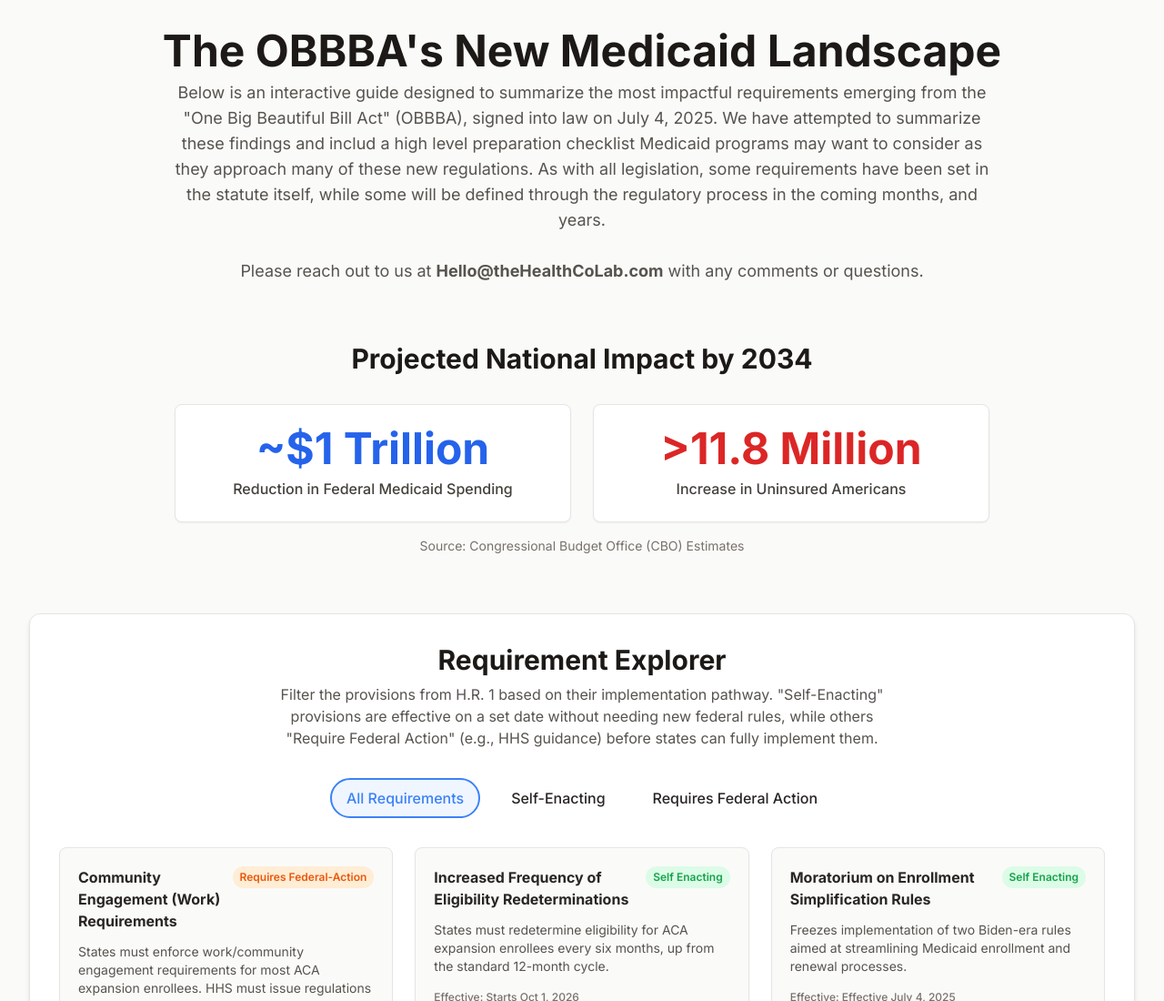
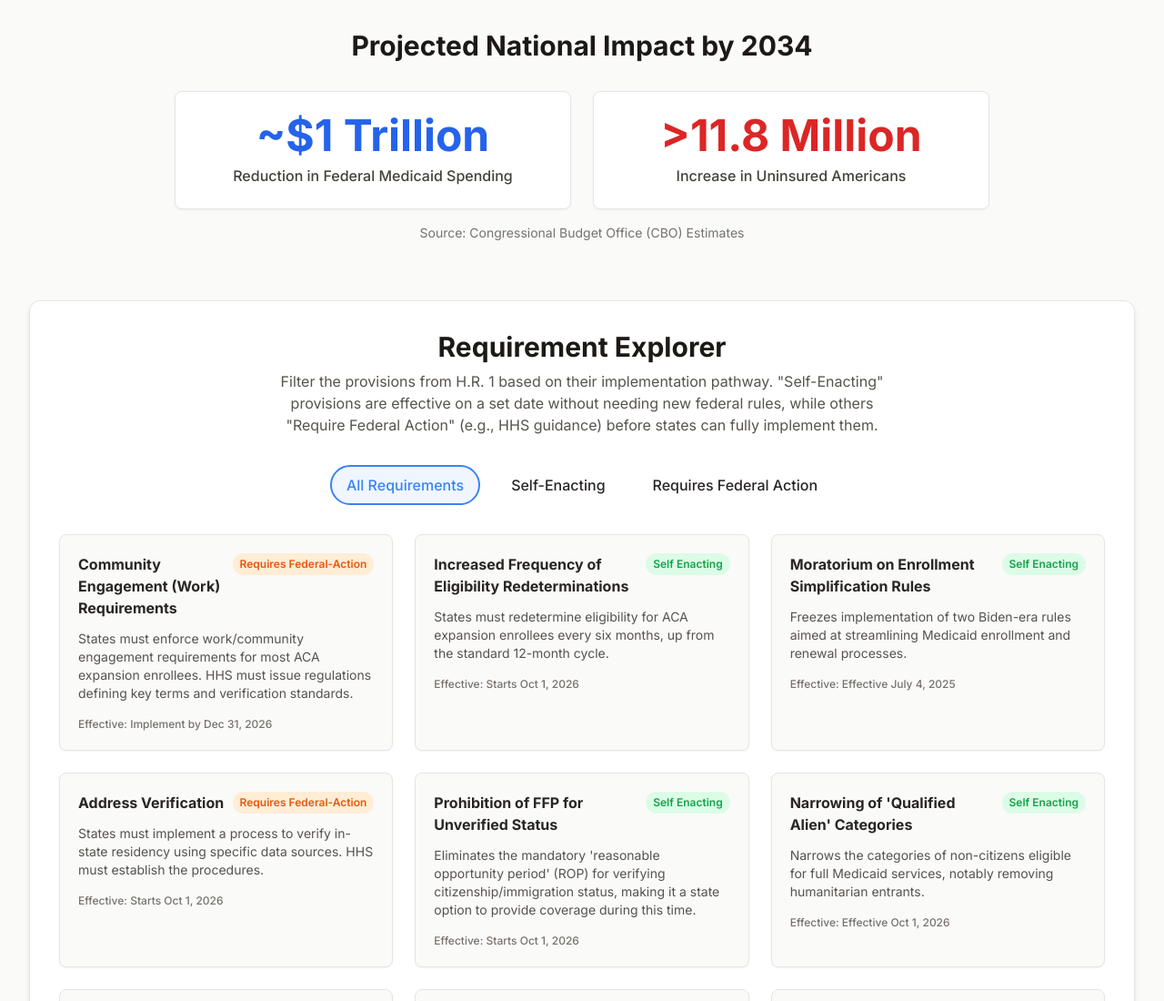
Before and after one commit to aaronholman/Public, a plain HTML site: page index.html in a window 1280 px wide. Shown: the top 1100 px of the page at 91% size. Drawn offline with nearby package versions, Linux system fonts and the light colour scheme.

Commit message:
Update index.html
Took out header (put it instead in the CMS)

```diff
--- a/index.html
+++ b/index.html
@@ -23,11 +23,6 @@
 <body class="bg-stone-50 text-stone-800">
 
     <div class="container mx-auto p-4 md:p-8">
-
-        <header class="text-center mb-10 md:mb-16">
-            <h1 class="text-3xl md:text-5xl font-bold text-stone-900 mb-2">The OBBBA's New Medicaid Landscape</h1>
-            <p class="text-base md:text-lg text-stone-600 max-w-4xl mx-auto">Below is an interactive guide designed to summarize the most impactful requirements emerging from the "One Big Beautiful Bill Act" (OBBBA), signed into law on July 4, 2025. We have attempted to summarize these findings and includ a high level preparation checklist Medicaid programs may want to consider as they approach many of these new regulations. As with all legislation, some requirements have been set in the statute itself, while some will be defined through the regulatory process in the coming months, and years. <br><br> Please reach out to us at <b>Hello@theHealthCoLab.com</b> with any comments or questions.</p>
-        </header>
 
         <main>
             <section id="impact" class="mb-12 md:mb-16">
```
